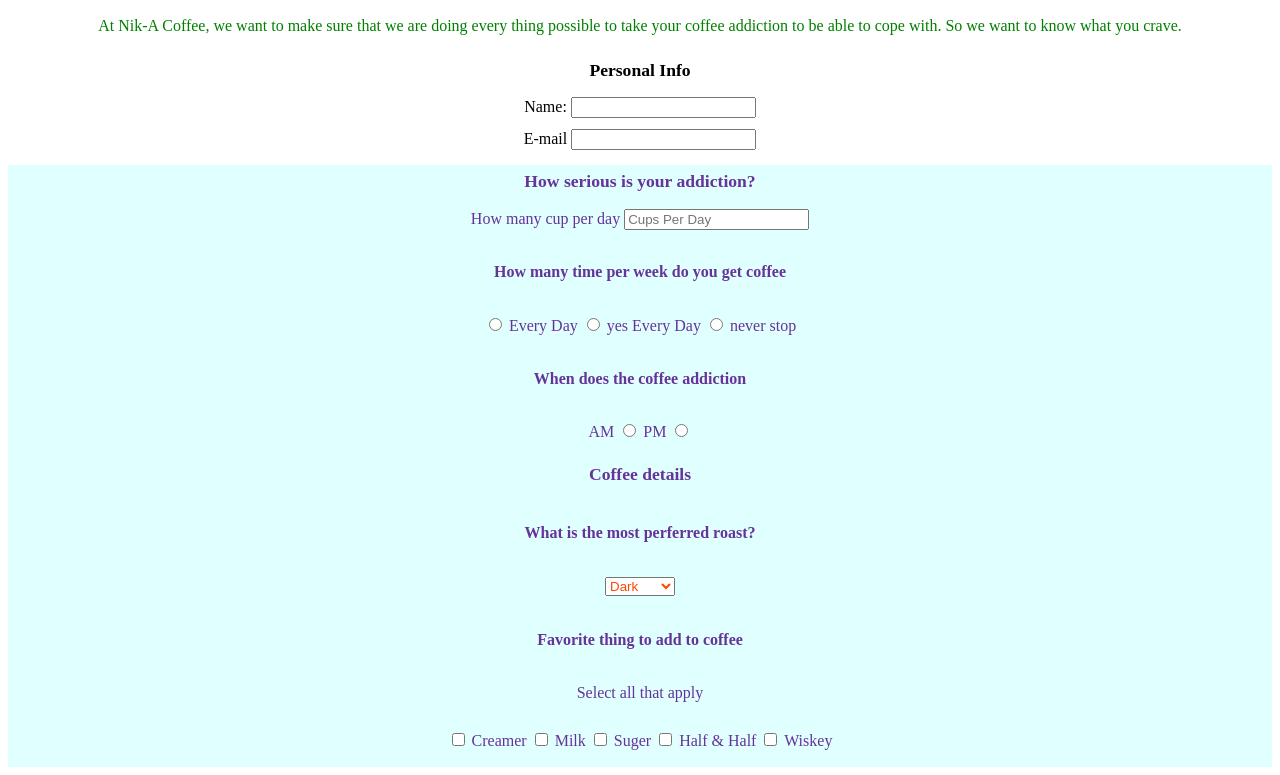
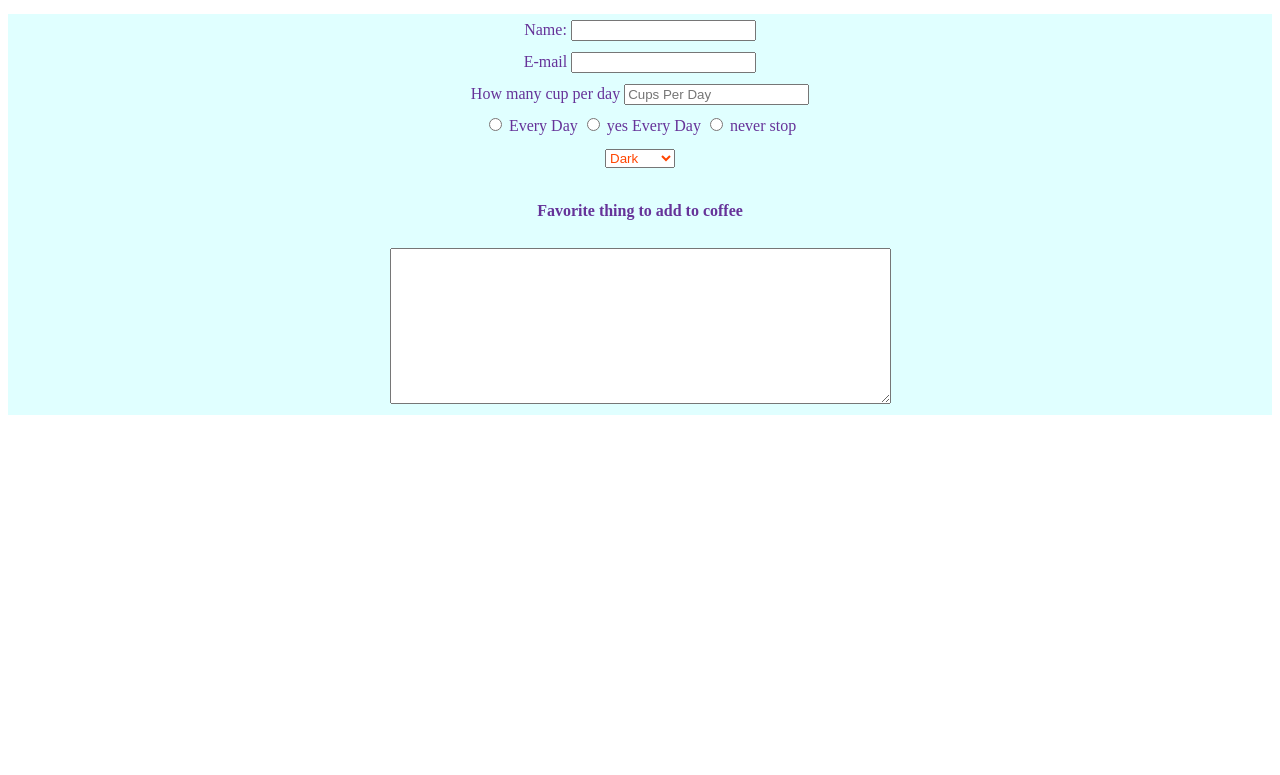
Before and after one commit to matterholt/coffeeFavSurvey, a website: page app/index.html in a window 1280 px wide. Shown: the part 53-828 px from the top of the page. After the commit the page ends 800 px from the top, so only its background shows below. Drawn offline with Linux system fonts and the light colour scheme.

Commit message:
base design

```diff
--- a/app/index.html
+++ b/app/index.html
@@ -12,32 +12,25 @@
         <h1>Coffee Survey</h1>
     </div>
     <div id="description">
-        <p>
-            At Nik-A Coffee, we want to make sure that we are doing every
-            thing possible to take your coffee addiction to be able to cope with.
-            So we want to know what you crave.
-        </p>
     </div>
 <!--
     Personal info / log on
 -->
-    <form class="login" action="/coffeeSurvey/users" method="get">
-        <fieldset class="login__perInfo">
-            <legend>Personal Info</legend>
+<form id = "survey-form" class ="coffeeInfo" action="">
+        <div id="survey-form">
+            <div id="name">
                 <label for="name">Name:</label>
                 <input type="text" name="userName" id="name-label">
-            <br>
+            </div>
+            <div id="email">
                 <label for="email">E-mail</label>
                 <input type="email" name="userEmail" id="email">
-        </fieldset>
-    </form>
-    <form id = "survey-form" class ="coffeeInfo" action="">
-        <fieldset class="fieldset__coffeeAdct">
-            <legend>How serious is your addiction?</legend>
+            </div>
+            <div id="number">
                 <label for=" cupPerDay">How many cup per day</label>
                 <input type="number" name="cupPerDay" placeholder="Cups Per Day" step="1" min="1">
-
-            <h4>How many time per week do you get coffee</h4>
+            </div>
+            <div id="radio">
                 <input type="radio" name="everyDay" id="drinkFrequency">
                 <label for="coffeePerWk">Every Day</label>
 
@@ -46,45 +39,26 @@
 
                 <input type="radio" name="everyDay" id="drinkFrequency">
                 <label for="coffeePerWk">never stop</label>
-
-            <h4>When does the coffee addiction</h4>
-            <label for="AMdrinkTime">AM</label>
-            <input type="radio" name="drinkTime" id= "AMdrinkTime">
-            <label for="AMdrinkTime">PM</label>
-            <input type="radio" name="drinkTime" id= "PMdrinkTime">
-        </fieldset>
-        <fieldset>
-            <legend>Coffee details</legend>
-            <h4>What is the most perferred roast?</h4>
+            </div>
+            <div id="dropdown">
                 <select name="favRoast" id="dropdown">
                     <option value="dark">Dark</option>
                     <option value="Medium">Medium</option>
                     <option value="Light">Light</option>
-                    <option value="audi">Audi</option>
                 </select>
+            </div>
+            <div id="textarea">
+                    <h4>Favorite thing to add to coffee </h4>
 
-            <h4>Favorite thing to add to coffee </h4>
-            <p>Select all that apply</p>
-            <input type="checkbox" id="creamer" name="additions" value="creamer">
-            <label for="creamer">Creamer</label>
+                    <textarea name="" id="" cols="60" rows="10"></textarea>
+            </div>
+            <div id="submit"></div>
 
-            <input type="checkbox" id="milk" name="additions" value="milk">
-            <label for="milk">Milk</label>
+        </div>
 
-            <input type="checkbox" id="suger" name="additions" value="suger" >
-            <label for="suger">Suger</label>
 
-            <input type="checkbox" id="halfHalf" name="additions" value="halfHalf" >
-            <label for="halfHalf">Half & Half</label>
+    </form>
 
-            <input type="checkbox" id="wiskey" name="additions" value="wiskey" >
-            <label for="whiskey">Wiskey</label>
-        </fieldset>
-        <!--
-            when we have time add a slider to
-            <h4>Shade of collor</h4>
-        -->
-    </form>
 
 </body>
 </html>
```
Lines whose indentation alone changed are shown as unchanged.
